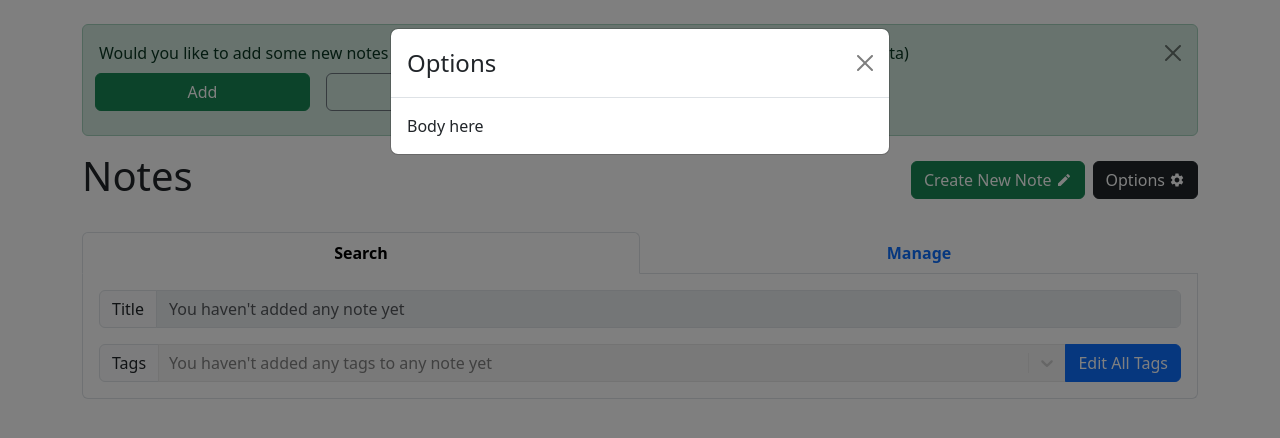
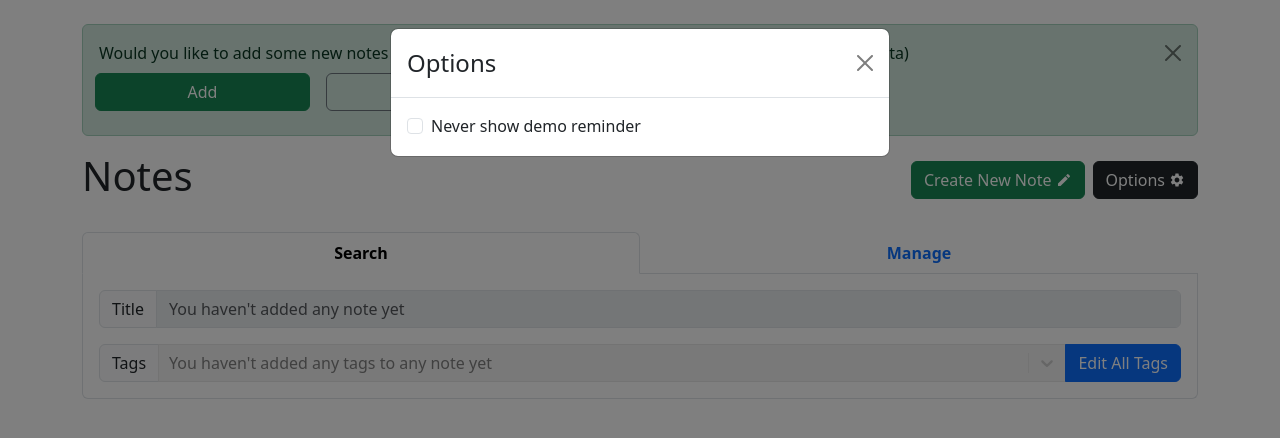
Before and after one commit to daoxi/GetEm, a React (Vite) app: page / in a window 1280 px wide. Both pictures are taken after a click on the button "Options". Shown: the top 438 px of the page. Built offline with nearby package versions, Linux system fonts and the light colour scheme.

Commit message:
added first option to toggle demo on or off

```diff
--- a/src/NotesMain/index.tsx
+++ b/src/NotesMain/index.tsx
@@ -90,7 +90,13 @@ export function NotesMain({
 								</Stack>
 							</Button>
 						</Link>
-						<Button variant="dark" onClick={() => {setOptionsModalIsOpen(true)}} className="">
+						<Button
+							variant="dark"
+							onClick={() => {
+								setOptionsModalIsOpen(true);
+							}}
+							className=""
+						>
 							<Stack gap={1} direction="horizontal">
 								<span>Options</span>
 								<div className="d-flex align-items-center">
@@ -214,15 +220,6 @@ export function NotesMain({
 					<Form>
 						<Form.Check
 							type={`checkbox`}
-							id={`manage-mode-tab-toggle-hideDemoPerm`}
-							label={`Never show demo reminder`}
-							checked={options.hideDemoPerm || false} //the "checked" prop can't be undefined (hence the "|| false" to fix this), or else this input will initially be considered uncontrolled by React
-							onChange={(e) => {
-								onUpdateOptions("hideDemoPerm", e.target.checked);
-							}}
-						/>
-						<Form.Check
-							type={`checkbox`}
 							id={`manage-mode-tab-toggle-deleteNoteRequireConfirm`}
 							label={`Requires confirmation when deleting a note`}
 							checked={
--- a/src/OptionsModal/index.tsx
+++ b/src/OptionsModal/index.tsx
@@ -1,4 +1,4 @@
-import { Modal } from "react-bootstrap";
+import { Form, Modal } from "react-bootstrap";
 import { Options } from "../App";
 
 type OptionsModalProps = {
@@ -19,7 +19,19 @@ export function OptionsModal({
 			<Modal.Header closeButton>
 				<Modal.Title>Options</Modal.Title>
 			</Modal.Header>
-			<Modal.Body>Body here</Modal.Body>
+			<Modal.Body>
+				<Form>
+					<Form.Check
+						type={`checkbox`}
+						id={`options-toggle-hideDemoPerm`}
+						label={`Never show demo reminder`}
+						checked={options.hideDemoPerm || false} //the "checked" prop can't be undefined (hence the "|| false" to fix this), or else this input will initially be considered uncontrolled by React
+						onChange={(e) => {
+							onUpdateOptions("hideDemoPerm", e.target.checked);
+						}}
+					/>
+				</Form>
+			</Modal.Body>
 		</Modal>
 	);
 }
```
